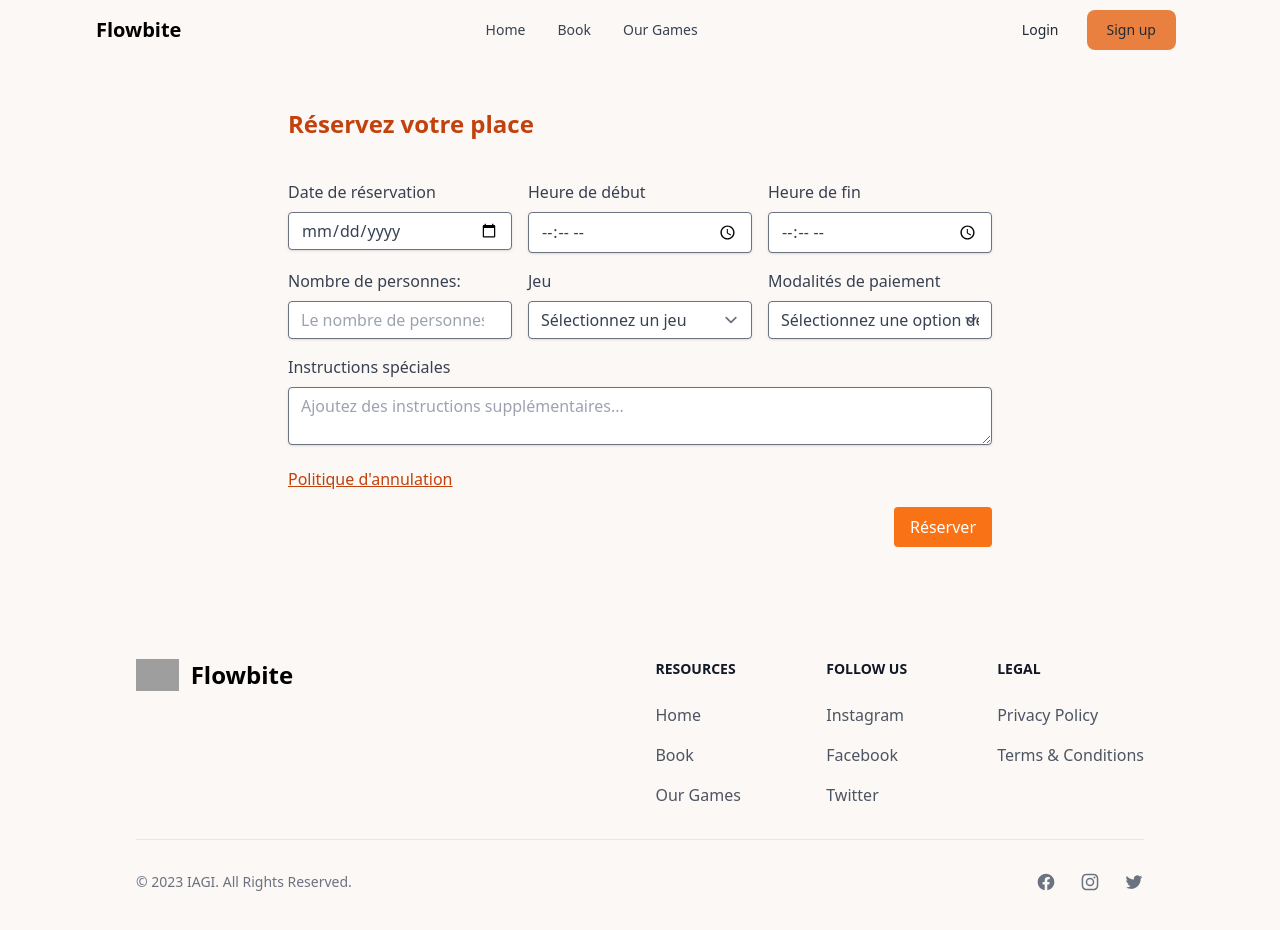
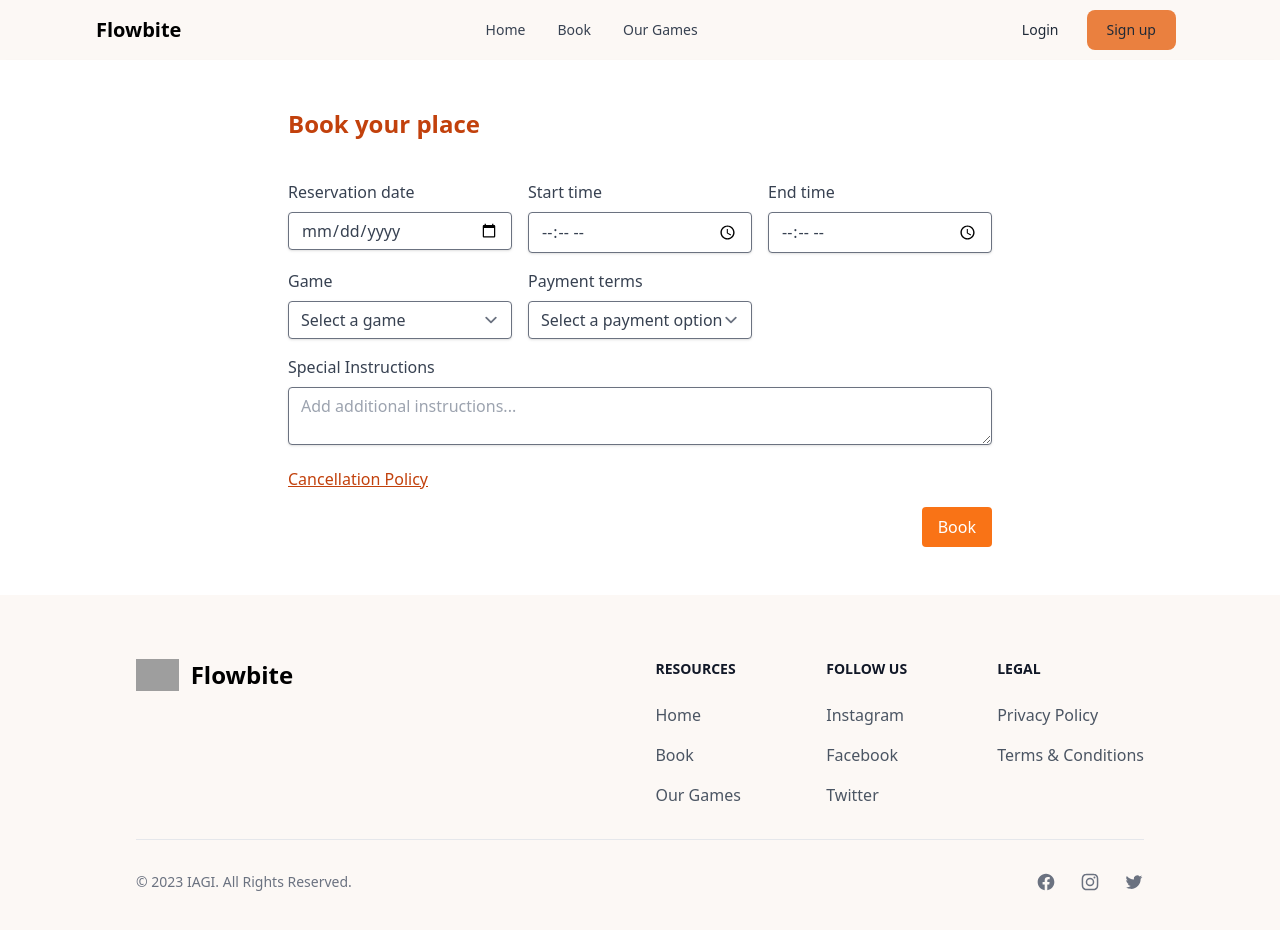
Before and after one commit to chaima-iz/Dice-Delice, an Angular app: page /reservation in a window 1280 px wide. Built offline with nearby package versions, Linux system fonts and the light colour scheme; grey boxes are pictures that could not be loaded.

Commit message:
reservation form

```diff
--- a/src/app/pages/reservation/reservation.component.html
+++ b/src/app/pages/reservation/reservation.component.html
@@ -1,49 +1,46 @@
 
-<div class="bg-[#FCF8F5] mx-auto px-4 max-w-full sm:px-6 lg:px-8">
+<div class="bg-white mx-auto px-4 max-w-full sm:px-6 lg:px-8 shadow-md">
     <div class=" mb-4   lg:ml-64">
-      <h1 class="text-2xl font-bold pt-12 text-orange-700">Réservez votre place</h1>
+      <h1 class="text-2xl font-bold pt-12 text-orange-700">Book your place</h1>
     </div>
     <form class="lg:px-64 pt-6 pb-8">
       <div class="grid grid-cols-1 gap-4 mb-4 sm:grid-cols-2 lg:grid-cols-3">
         <div>
           <label class="block text-gray-700 font-medium mb-2" for="date">
-            Date de réservation
+            Reservation date
           </label>
           <input class="shadow appearance-none border rounded w-full py-2 px-3 text-gray-700 leading-tight focus:outline-none focus:shadow-outline" id="date" type="date" placeholder="YYYY-MM-DD">
         </div>
         <div>
           <label class="block text-gray-700 font-medium mb-2" for="start-time">
-            Heure de début
+            Start time
           </label>
           <input class="shadow appearance-none border rounded w-full py-2 px-3 text-gray-700 leading-tight focus:outline-none focus:shadow-outline" id="start-time" type="time" placeholder="HH:MM">
         </div>
         <div>
           <label class="block text-gray-700 font-medium mb-2" for="end-time">
-            Heure de fin
+            End time
           </label>
           <input class="shadow appearance-none border rounded w-full py-2 px-3 text-gray-700 leading-tight focus:outline-none focus:shadow-outline" id="end-time" type="time" placeholder="HH:MM">
         </div>
         <div>
-          <label for="nb_persons" class="block text-gray-700 font-medium mb-2">Nombre de personnes:</label>
-          <input id="nb_persons" type="number" name="nb_persons" class="shadow appearance-none border rounded w-full py-2 px-3 text-gray-700 leading-tight focus:outline-none focus:shadow-outline" min="1" max="10" placeholder="Le nombre de personnes" required>
-        </div>
-        <div>
+          <div class="w-full"></div>
           <label class="block text-gray-700 font-medium mb-2" for="game">
-            Jeu
+            Game
           </label>
           <select class="shadow appearance-none border rounded w-full py-2 px-3 text-gray-700 leading-tight focus:outline-none focus:shadow-outline" id="game">
-            <option value="">Sélectionnez un jeu</option>
-            <option value="jeu1">Jeu 1</option>
-            <option value="jeu2">Jeu 2</option>
-            <option value="jeu3">Jeu 3</option>
+            <option value="">Select a game</option>
+            <option value="jeu1">Game 1</option>
+            <option value="jeu2">Game 2</option>
+            <option value="jeu3">Game 3</option>
           </select>
         </div>
         <div>
           <label class="block text-gray-700 font-medium mb-2" for="payment">
-            Modalités de paiement
+            Payment terms
           </label>
           <select class="shadow appearance-none border rounded w-full py-2 px-3 text-gray-700 leading-tight focus:outline-none focus:shadow-outline" id="payment">
-            <option value="">Sélectionnez une option de paiement</option>
+            <option value="">Select a payment option</option>
             <option value="visa">Visa</option>
             <option value="mastercard">Mastercard</option>
             <option value="paypal">PayPal</option>
@@ -53,11 +50,11 @@
       </div>
       <div class="mb-4">
         <label class="block text-gray-700 font-medium mb-2" for="instructions">
-          Instructions spéciales
+            Special Instructions
         </label>
         <textarea
           class="shadow appearance-none border rounded w-full py-2 px-3 text-gray-700 leading-tight focus:outline-none focus:shadow-outline"
-          id="instructions" placeholder="Ajoutez des instructions supplémentaires..."></textarea>
+          id="instructions" placeholder="Add additional instructions..."></textarea>
       </div>
       <!-- Cancel Policy Modal -->
   <div id="cancel-policy-modal" class="fixed z-10 inset-0 overflow-y-auto hidden" aria-labelledby="cancel-policy-modal" role="dialog" aria-modal="true">
@@ -69,7 +66,7 @@
       <div class="modal-dialog inline-block align-bottom bg-white rounded-lg text-left overflow-hidden shadow-xl transform transition-all sm:my-8 sm:align-middle sm:max-w-lg sm:w-full" role="document">
         <!-- Modal header -->
         <div class="bg-orange-500 px-4 py-3 sm:px-6">
-          <h3 class="text-lg leading-6 font-medium text-white" id="cancel-policy-modal-label">Politique d'annulation</h3>
+          <h3 class="text-lg leading-6 font-medium text-white" id="cancel-policy-modal-label">Cancellation Policy</h3>
           <button class="text-white float-right hover:text-gray-200 focus:outline-none focus:text-gray-200 transition duration-150 ease-in-out" type="button" data-dismiss="modal" aria-label="Close">
             <svg class="h-6 w-6" fill="currentColor" viewBox="0 0 20 20" role="img" xmlns="http://www.w3.org/2000/svg">
               <title>Close</title>
@@ -80,7 +77,7 @@
 
         <!-- Modal content -->
         <div class="bg-white px-4 pt-5 pb-4 sm:p-6 sm:pb-4">
-          <p class="mb-4">Nous comprenons que des changements de plan peuvent survenir et nous sommes heureux d'annuler votre réservation si nécessaire. Cependant, nous vous demandons de nous avertir dès que possible si vous avez besoin d'annuler. Si vous annulez votre réservation au moins 24 heures avant l'heure de réservation, aucuns frais ne seront facturés. Si vous annulez moins de 24 heures avant l'heure de réservation, nous nous réservons le droit de facturer des frais d'annulation équivalents à 50% du coût de la réservation. Si vous ne vous présentez pas à votre réservation sans annulation préalable, nous facturerons des frais d'annulation équivalents à 100% du coût de la réservation.</p>
+          <p class="mb-4">We understand that plan changes may occur and we are happy to cancel your reservation if necessary. However, we ask that you notify us as soon as possible if you need to cancel. If you cancel your reservation at least 24 hours before the reservation time, no fee will be charged. If you cancel less than 24 hours before the reservation time, we reserve the right to charge a cancellation fee equivalent to 50% of the cost of the reservation. If you do not show up for your reservation without prior cancellation, we will charge a cancellation fee equivalent to 100% of the cost of the reservation.</p>
         </div>
       </div>
     </div>
@@ -89,11 +86,11 @@
 
 
   <div class="mb-4">
-    <a href="#" class="text-orange-700 underline" data-toggle="modal" data-target="#cancel-policy-modal" onclick="event.preventDefault(); document.getElementById('cancel-policy-modal').classList.remove('hidden');">Politique d'annulation</a>
+    <a href="#" class="text-orange-700 underline" data-toggle="modal" data-target="#cancel-policy-modal" onclick="event.preventDefault(); document.getElementById('cancel-policy-modal').classList.remove('hidden');">Cancellation Policy</a>
   </div>
       <div class="mb-4 text-right">
         <button class="bg-orange-500 hover:bg-orange-700 text-white py-2 px-4  font-medium rounded focus:outline-none focus:shadow-outline" type="button">
-          Réserver
+          Book
         </button>
       </div>
     </form>
```
